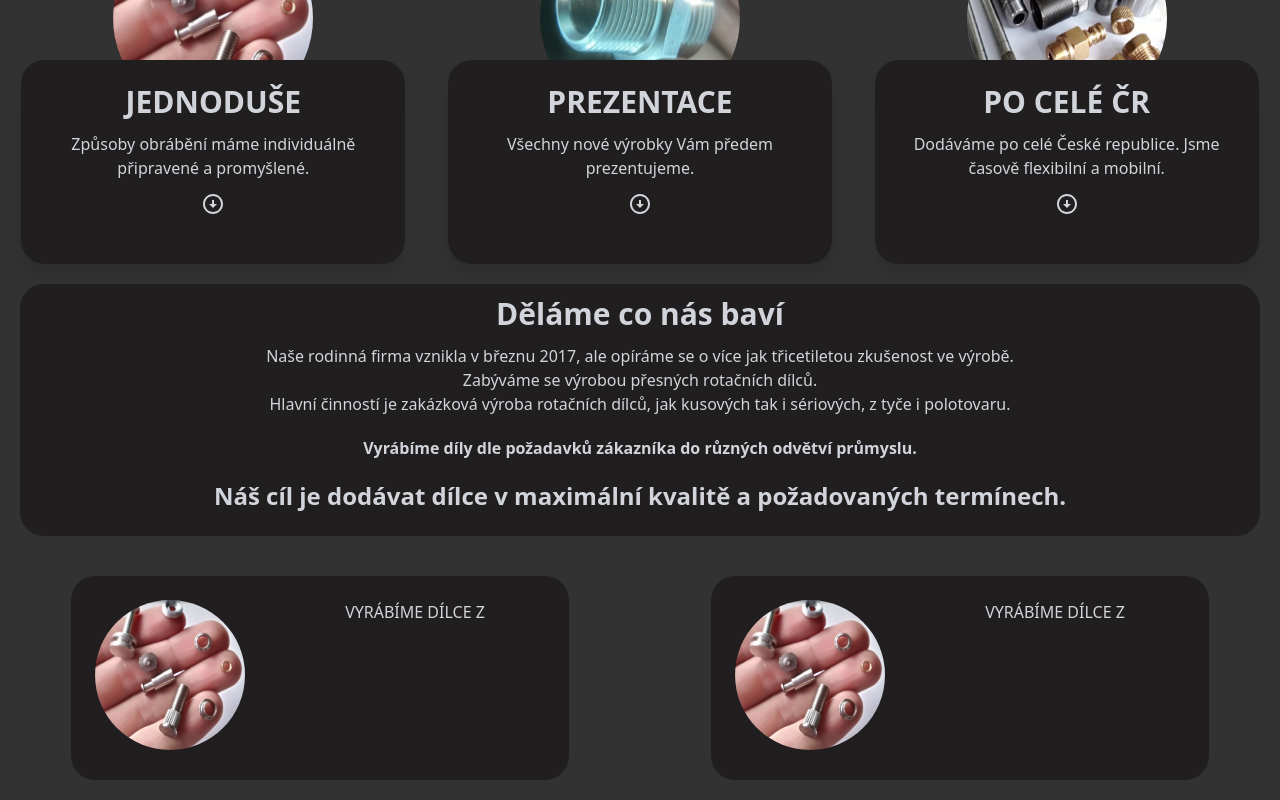
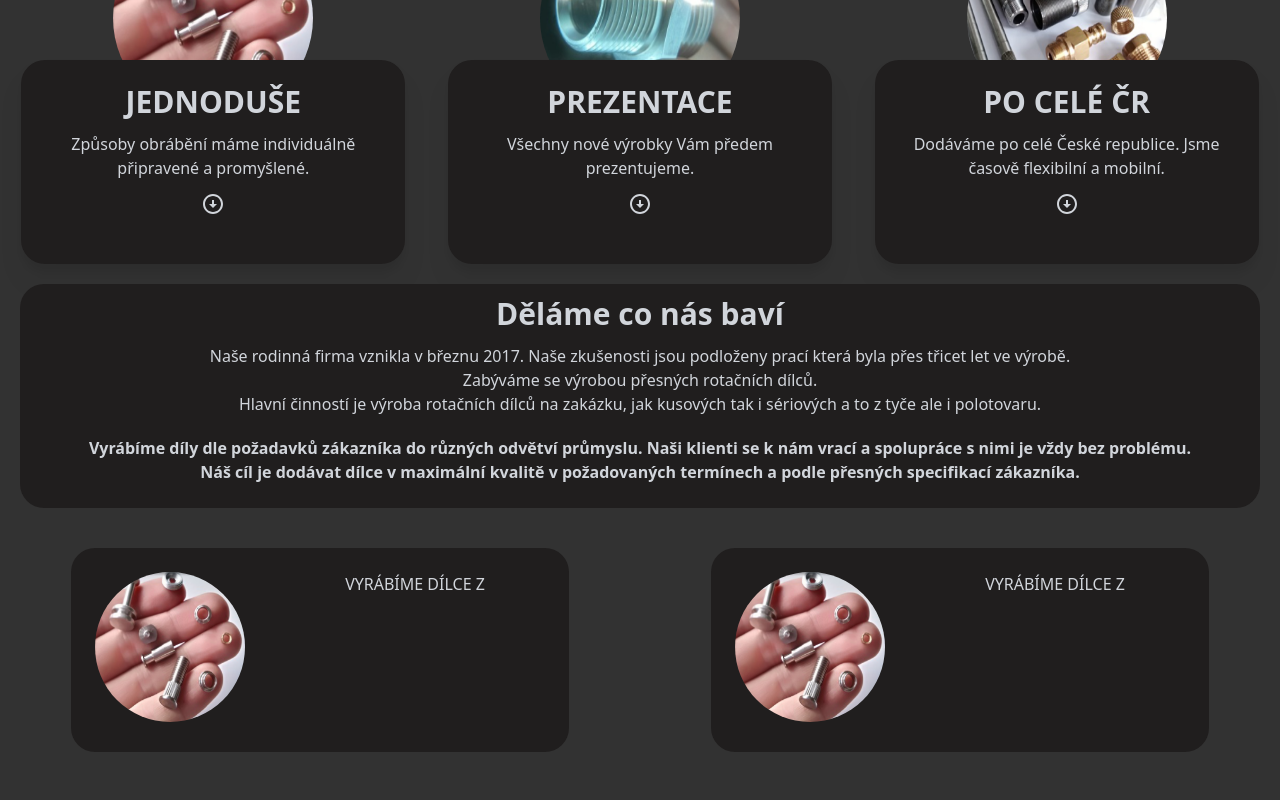
Before and after one commit to Nimirou/vejras-app, a Next.js app: page / in a window 1280 px wide. Shown: the part 954-1754 px from the top of the page. After the commit the page ends 1726 px from the top, so only its background shows below. Built offline with nearby package versions, Linux system fonts and the light colour scheme.

Commit message:
fix: small fixis in paddings of banner text

```diff
--- a/components/BannerWithRoundedPicture.js
+++ b/components/BannerWithRoundedPicture.js
@@ -6,7 +6,7 @@ import ArrowCircleUpIcon from "@mui/icons-material/ArrowCircleUp";
 function BannerWithRoundedPicture(props) {
   const [clicked, setClicked] = useState(false);
   return (
-    <div className="group" onClick={() => setClicked(!clicked)}>
+    <div className="" onClick={() => setClicked(!clicked)}>
       <div className="-mb-16 text-center pt-8  ">
         <Image
           src={props.AvatarPicture}
@@ -15,7 +15,7 @@ function BannerWithRoundedPicture(props) {
           width={200}
         />
       </div>
-      <div className=" group-hover:border-main-green group-hover:border-4 border-4 border-transparent relative sm:w-96 drop-shadow-xl rounded-3xl ml-auto mr-auto sm:ml-2 sm:mr-2  bg-[#201E1E]">
+      <div className="group hover:border-main-green first-line:hover:border-4 border-4 border-transparent relative sm:w-96 drop-shadow-xl rounded-3xl ml-auto mr-auto sm:ml-2 sm:mr-2  bg-[#201E1E]">
         <div className="text-center pt-5 font-bold text-3xl">
           {props.MainTitle}
         </div>
--- a/components/InfoBanner.js
+++ b/components/InfoBanner.js
@@ -5,21 +5,23 @@ function InfoBanner() {
     <div className="text-center relative bg-[#201E1E] rounded-3xl m-5  hover:border-main-green hover:border-4 border-4 border-transparent">
       <div className="text-3xl font-bold pt-2">Děláme co nás baví</div>
       <div className="sm:pl-36 pt-3 sm:pr-36">
-        Naše rodinná firma vznikla v březnu 2017, ale opíráme se o více jak
-        třicetiletou zkušenost ve výrobě.
+        Naše rodinná firma vznikla v březnu 2017. Naše zkušenosti jsou podloženy
+        prací která byla přes třicet let ve výrobě.
       </div>
       <div className="sm:pl-36 sm:pr-36">
         Zabýváme se výrobou přesných rotačních dílců.
       </div>
       <div className="sm:pl-36 sm:pr-36">
-        Hlavní činností je zakázková výroba rotačních dílců, jak kusových tak i
-        sériových, z tyče i polotovaru.
+        Hlavní činností je výroba rotačních dílců na zakázku, jak kusových tak i
+        sériových a to z tyče ale i polotovaru.
       </div>
-      <div className="p-5 text-l font-bold">
-        Vyrábíme díly dle požadavků zákazníka do různých odvětví průmyslu.
+      <div className="pl-10 pr-10 pt-5 text-l font-bold">
+        Vyrábíme díly dle požadavků zákazníka do různých odvětví průmyslu. Naši
+        klienti se k nám vrací a spolupráce s nimi je vždy bez problému.
       </div>
-      <div className="pb-5 text-2xl font-bold">
-        Náš cíl je dodávat dílce v maximální kvalitě a požadovaných termínech.
+      <div className="pb-5 text-l font-bold">
+        Náš cíl je dodávat dílce v maximální kvalitě v požadovaných termínech a
+        podle přesných specifikací zákazníka.
       </div>
     </div>
   );
```
